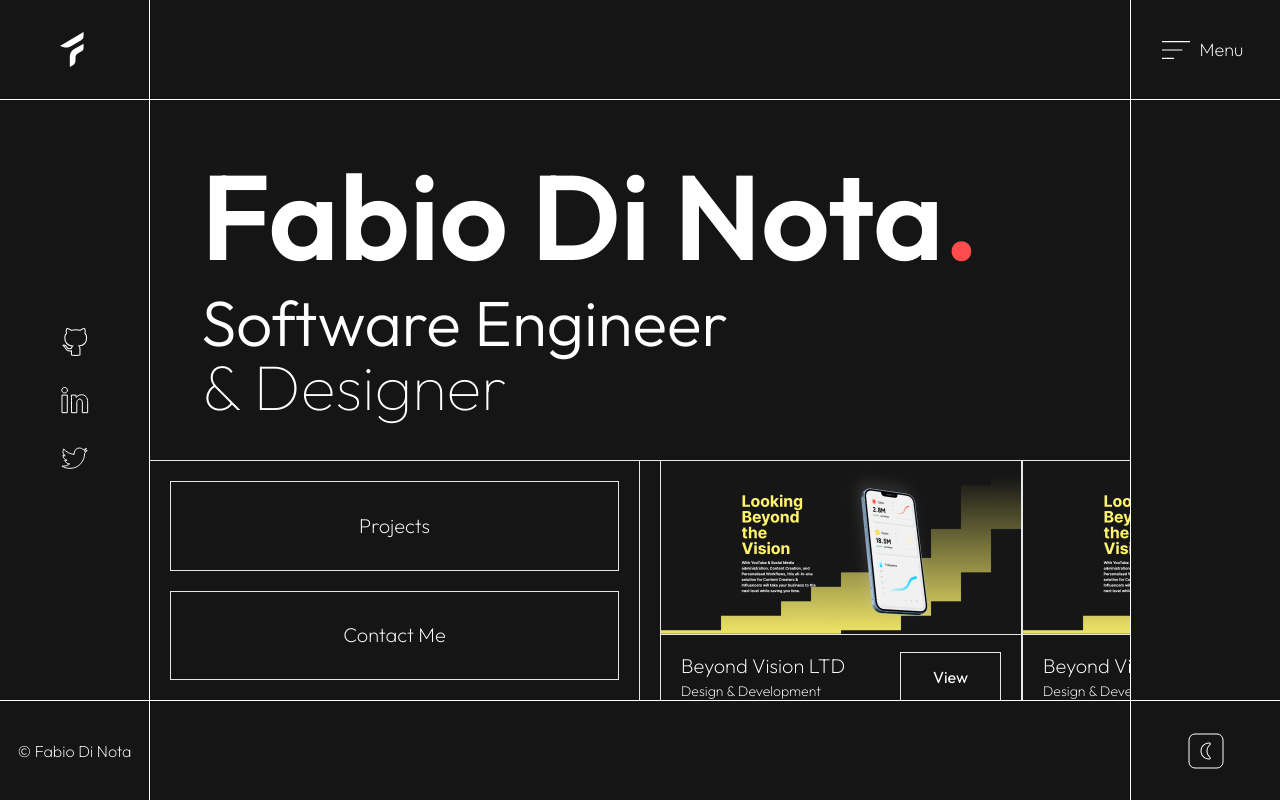
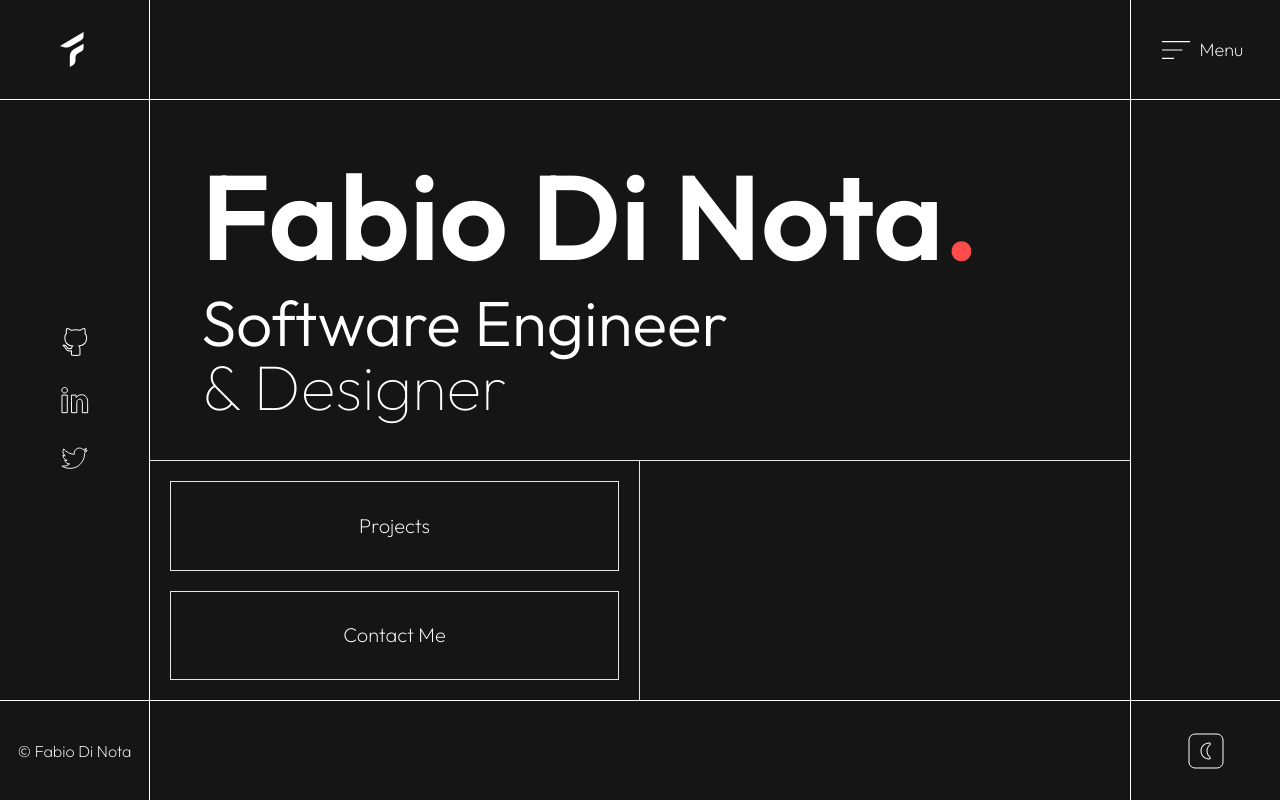
Before and after one commit to fabiodinota/fabiodinota-portfolio, a Next.js app: page / in a window 1280 px wide. Built offline with nearby package versions, Linux system fonts and the light colour scheme.

Commit message:
temporary remove marquee

```diff
--- a/app/page.tsx
+++ b/app/page.tsx
@@ -35,7 +35,7 @@ export default function Home() {
         </div>
         {/* TODO: Work on Marquee sizes */}
         <div className={`h-full ${colors.border} border-t-[1px] w-full xl:w-[50%] overflow-x-clip`}>
-          <Marquee play={false} autoFill style={{ rowGap: 20, gap: 20}} className="p-5 flex h-full flex-row gap-5 w-full">
+          {/* <Marquee play={false} autoFill style={{ rowGap: 20, gap: 20}} className="p-5 flex h-full flex-row gap-5 w-full">
             <div className={`h-full w-full border-[1px] ${colors.border}`}>
               <Image src={placeholder} alt="placeholder" />
               <div className={`w-full flex justify-between items-center flex-row px-5 py-4 border-t-[1px] ${colors.border}`}>
@@ -48,7 +48,7 @@ export default function Home() {
                 </Link>
               </div>
             </div>
-          </Marquee>
+          </Marquee> */}
         </div>
       </div>
     </div>
```
